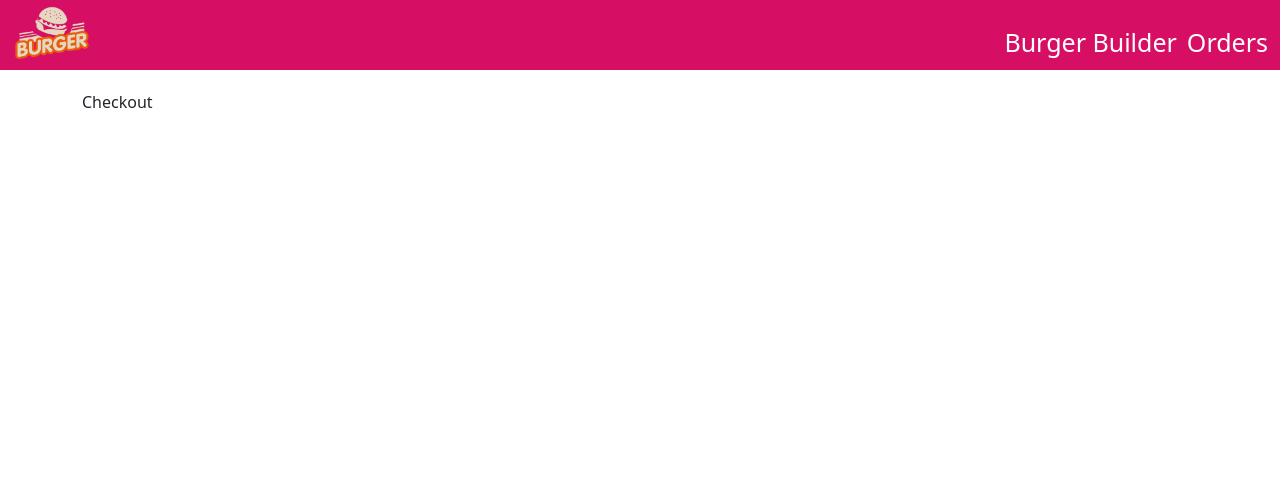
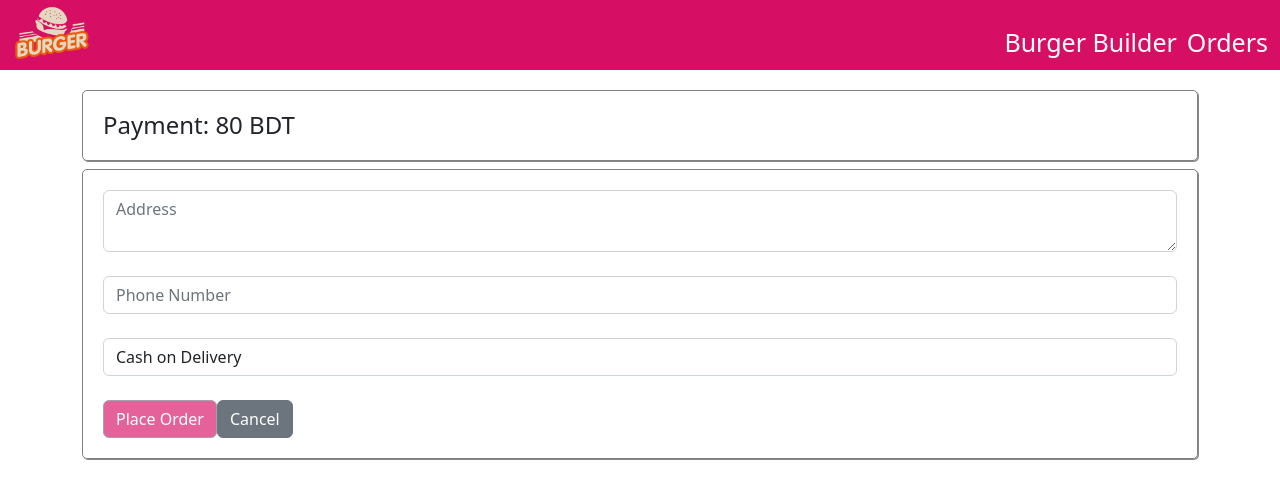
Before and after one commit to meshkatahmed/burger-builder, a React (Create React App) app: page /checkout in a window 1280 px wide. Shown: the top 498 px of the page. Built offline with nearby package versions, Linux system fonts and the light colour scheme.

Commit message:
Completed checkout component

```diff
--- a/src/components/BurgerBuilder/Controls/controls.js
+++ b/src/components/BurgerBuilder/Controls/controls.js
@@ -35,7 +35,11 @@ const Controls = props => {
                     }
                 </CardBody>
                 <CardFooter><h5>Price: <strong>{props.price}</strong> BDT</h5></CardFooter>
-                <Button disabled={!props.purchasable} onClick={props.toggleModal}>Order Now</Button>
+                <Button style={{backgroundColor: '#D70F64'}}
+                    disabled={!props.purchasable}
+                    onClick={props.toggleModal}>
+                        Order Now
+                </Button>
             </Card>
         </div>
     );
--- a/src/components/BurgerBuilder/burgerBuilder.js
+++ b/src/components/BurgerBuilder/burgerBuilder.js
@@ -64,8 +64,14 @@ class BurgerBuilder extends Component {
                         <Summary ingredients={this.props.ingredients}/>
                     </ModalBody>
                     <ModalFooter>
-                        <Button color='success' onClick={this.handleCheckout}>Continue to Checkout</Button>
-                        <Button color='secondary' onClick={this.toggleModal}>Cancel</Button>
+                        <Button style={{backgroundColor: '#D70F64'}}
+                            onClick={this.handleCheckout}>
+                                Continue to Checkout
+                        </Button>
+                        <Button color='secondary'
+                            onClick={this.toggleModal}>
+                                Cancel
+                        </Button>
                     </ModalFooter>
                 </Modal>
             </div>
--- a/src/components/Orders/Checkout/checkout.js
+++ b/src/components/Orders/Checkout/checkout.js
@@ -1,11 +1,136 @@
-import React from "react";
+import React,{Component} from "react";
+import { Modal,ModalBody,Button } from "reactstrap";
+import { connect } from "react-redux";
+import axios from 'axios';
+import Spinner from '../../Spinner/spinner';
+import {resetIngredients} from '../../../redux/actionCreators';
 
-const Checkout = props => {
-    return (
-        <div>
-            <p>Checkout</p>
-        </div>
-    );
+const mapStateToProps = state => {
+    return {
+        ingredients: state.ingredients,
+        totalPrice: state.totalPrice,
+        purchasable: state.purchasable,
+    }
+}
+const mapDispatchToProps = dispatch => {
+    return {
+        resetIngredients: () => dispatch(resetIngredients())
+    }
+}
+class Checkout extends Component {
+    state = {
+        values: {
+            deliveryAddress: '',
+            phone: '',
+            paymentType: 'Cash on delivery'
+        },
+        isLoading: false,
+        isModalOpen: false,
+        modalMsg: ''
+    }
+    goBack = () => {
+        this.props.history.goBack('/');
+    }
+    inputChangeHandler = (e) => {
+        this.setState({
+            values: {
+                ...this.state.values,
+                [e.target.name]: e.target.value
+            }
+        })
+    }
+    submitHandler = () => {
+        this.setState({isLoading: true});
+        const order = {
+            ingredients: this.props.ingredients,
+            customer: this.state.values,
+            price: this.props.totalPrice,
+            orderTime: new Date()
+        }
+        axios.post('https://react-burger-builder-f10e3-default-rtdb.firebaseio.com/orders.json',order)
+                    .then(response => {
+                        if (response.status === 200) {
+                            this.setState({
+                                isLoading: false,
+                                isModalOpen: true,
+                                modalMsg: 'Order Placed Successfully!'
+                            });
+                            this.props.resetIngredients();
+                        }
+                        else
+                            this.setState({
+                                isLoading: false,
+                                isModalOpen: true,
+                                modalMsg: 'Something went wrong, order again!'
+                            })
+                    })
+                    .catch(err => {
+                        this.setState({
+                            isLoading: false,
+                            isModalOpen: true,
+                            modalMsg: 'Something went wrong, order again'
+                        })
+                    });
+    }
+    render() {
+        let form = (
+            <div>
+                <h4 style={{
+                    border: '1px solid grey',
+                    boxShadow: '1px 1px #888888',
+                    borderRadius: '5px',
+                    padding: '20px'
+                }}>Payment: {this.props.totalPrice} BDT</h4>
+                <form style={{
+                    border: '1px solid grey',
+                    boxShadow: '1px 1px #888888',
+                    borderRadius: '5px',
+                    padding: '20px'
+                }}>
+                    <textarea name="deliveryAddress"
+                        value={this.state.values.deliveryAddress}
+                        className="form-control" placeholder="Address"
+                        onChange={(e)=>this.inputChangeHandler(e)}>
+                    </textarea>
+                    <br/>
+                    <input name="phone" className="form-control"
+                        value={this.state.values.phone}
+                        placeholder="Phone Number"
+                        onChange={(e)=>this.inputChangeHandler(e)}
+                    />
+                    <br/>
+                    <select name="paymentType" className="form-control"
+                        value={this.state.values.paymentType}
+                        onChange={(e)=>this.inputChangeHandler(e)}>
+                            <option value='Cash on delivery'>
+                                Cash on Delivery
+                            </option>
+                            <option value='Bkash'>Bkash</option>
+                    </select>
+                    <br/>
+                    <Button style={{backgroundColor:'#D70F64'}}
+                        className="mr-auto" onClick={this.submitHandler}
+                        disabled={!this.props.purchasable}>
+                            Place Order
+                    </Button>
+                    <Button color="secondary" className="ml-1"
+                        onClick={this.goBack}>
+                            Cancel
+                    </Button>
+                </form>
+            </div>
+        );
+        return (
+            <div>
+                {this.state.isLoading ? <Spinner /> : form}
+                <Modal isOpen={this.state.isModalOpen} onClick={this.goBack}>
+                    <ModalBody>
+                        <p>{this.state.modalMsg}</p>
+                    </ModalBody>
+                </Modal>
+            </div>
+        );
+    }
 }
 
-export default Checkout;
+export default connect(mapStateToProps,mapDispatchToProps)(Checkout);
--- /dev/null
+++ b/src/components/Spinner/spinner.css
@@ -0,0 +1,69 @@
+.loader {
+    color: #ff0080;
+    font-size: 20px;
+    margin: 100px auto;
+    width: 1em;
+    height: 1em;
+    border-radius: 50%;
+    position: relative;
+    text-indent: -9999em;
+    -webkit-animation: load4 1.3s infinite linear;
+    animation: load4 1.3s infinite linear;
+    -webkit-transform: translateZ(0);
+    -ms-transform: translateZ(0);
+    transform: translateZ(0);
+  }
+  @-webkit-keyframes load4 {
+    0%,
+    100% {
+      box-shadow: 0 -3em 0 0.2em, 2em -2em 0 0em, 3em 0 0 -1em, 2em 2em 0 -1em, 0 3em 0 -1em, -2em 2em 0 -1em, -3em 0 0 -1em, -2em -2em 0 0;
+    }
+    12.5% {
+      box-shadow: 0 -3em 0 0, 2em -2em 0 0.2em, 3em 0 0 0, 2em 2em 0 -1em, 0 3em 0 -1em, -2em 2em 0 -1em, -3em 0 0 -1em, -2em -2em 0 -1em;
+    }
+    25% {
+      box-shadow: 0 -3em 0 -0.5em, 2em -2em 0 0, 3em 0 0 0.2em, 2em 2em 0 0, 0 3em 0 -1em, -2em 2em 0 -1em, -3em 0 0 -1em, -2em -2em 0 -1em;
+    }
+    37.5% {
+      box-shadow: 0 -3em 0 -1em, 2em -2em 0 -1em, 3em 0em 0 0, 2em 2em 0 0.2em, 0 3em 0 0em, -2em 2em 0 -1em, -3em 0em 0 -1em, -2em -2em 0 -1em;
+    }
+    50% {
+      box-shadow: 0 -3em 0 -1em, 2em -2em 0 -1em, 3em 0 0 -1em, 2em 2em 0 0em, 0 3em 0 0.2em, -2em 2em 0 0, -3em 0em 0 -1em, -2em -2em 0 -1em;
+    }
+    62.5% {
+      box-shadow: 0 -3em 0 -1em, 2em -2em 0 -1em, 3em 0 0 -1em, 2em 2em 0 -1em, 0 3em 0 0, -2em 2em 0 0.2em, -3em 0 0 0, -2em -2em 0 -1em;
+    }
+    75% {
+      box-shadow: 0em -3em 0 -1em, 2em -2em 0 -1em, 3em 0em 0 -1em, 2em 2em 0 -1em, 0 3em 0 -1em, -2em 2em 0 0, -3em 0em 0 0.2em, -2em -2em 0 0;
+    }
+    87.5% {
+      box-shadow: 0em -3em 0 0, 2em -2em 0 -1em, 3em 0 0 -1em, 2em 2em 0 -1em, 0 3em 0 -1em, -2em 2em 0 0, -3em 0em 0 0, -2em -2em 0 0.2em;
+    }
+  }
+  @keyframes load4 {
+    0%,
+    100% {
+      box-shadow: 0 -3em 0 0.2em, 2em -2em 0 0em, 3em 0 0 -1em, 2em 2em 0 -1em, 0 3em 0 -1em, -2em 2em 0 -1em, -3em 0 0 -1em, -2em -2em 0 0;
+    }
+    12.5% {
+      box-shadow: 0 -3em 0 0, 2em -2em 0 0.2em, 3em 0 0 0, 2em 2em 0 -1em, 0 3em 0 -1em, -2em 2em 0 -1em, -3em 0 0 -1em, -2em -2em 0 -1em;
+    }
+    25% {
+      box-shadow: 0 -3em 0 -0.5em, 2em -2em 0 0, 3em 0 0 0.2em, 2em 2em 0 0, 0 3em 0 -1em, -2em 2em 0 -1em, -3em 0 0 -1em, -2em -2em 0 -1em;
+    }
+    37.5% {
+      box-shadow: 0 -3em 0 -1em, 2em -2em 0 -1em, 3em 0em 0 0, 2em 2em 0 0.2em, 0 3em 0 0em, -2em 2em 0 -1em, -3em 0em 0 -1em, -2em -2em 0 -1em;
+    }
+    50% {
+      box-shadow: 0 -3em 0 -1em, 2em -2em 0 -1em, 3em 0 0 -1em, 2em 2em 0 0em, 0 3em 0 0.2em, -2em 2em 0 0, -3em 0em 0 -1em, -2em -2em 0 -1em;
+    }
+    62.5% {
+      box-shadow: 0 -3em 0 -1em, 2em -2em 0 -1em, 3em 0 0 -1em, 2em 2em 0 -1em, 0 3em 0 0, -2em 2em 0 0.2em, -3em 0 0 0, -2em -2em 0 -1em;
+    }
+    75% {
+      box-shadow: 0em -3em 0 -1em, 2em -2em 0 -1em, 3em 0em 0 -1em, 2em 2em 0 -1em, 0 3em 0 -1em, -2em 2em 0 0, -3em 0em 0 0.2em, -2em -2em 0 0;
+    }
+    87.5% {
+      box-shadow: 0em -3em 0 0, 2em -2em 0 -1em, 3em 0 0 -1em, 2em 2em 0 -1em, 0 3em 0 -1em, -2em 2em 0 0, -3em 0em 0 0, -2em -2em 0 0.2em;
+    }
+  }
--- /dev/null
+++ b/src/components/Spinner/spinner.js
@@ -0,0 +1,8 @@
+import React from 'react';
+import './spinner.css';
+
+const Spinner = () => {
+    return (<div class="loader">Loading...</div>);
+}
+
+export default Spinner;
--- a/src/redux/actionCreators.js
+++ b/src/redux/actionCreators.js
@@ -19,3 +19,9 @@ export const updatePurchasable = () => {
         type: actionTypes.UPDATE_PURCHASABLE,
     }
 }
+
+export const resetIngredients = () => {
+    return {
+        type: actionTypes.RESET_INGREDIENTS,
+    }
+}
--- a/src/redux/actionTypes.js
+++ b/src/redux/actionTypes.js
@@ -1,3 +1,4 @@
 export const ADD_INGREDIENT = 'ADD_INGREDIENT';
 export const REMOVE_INGREDIENT = 'REMOVE_INGTREDIENT';
 export const UPDATE_PURCHASABLE = 'UPDATE_PURCHASABLE';
+export const RESET_INGREDIENTS = 'RESET_INGREDIENTS';
--- a/src/redux/reducer.js
+++ b/src/redux/reducer.js
@@ -47,6 +47,18 @@ export const reducer = (state=INITIAL_STATE, action) => {
                 ...state,
                 purchasable: sum > 0
             }
+        case actionTypes.RESET_INGREDIENTS:
+            return {
+                ...state,
+                ingredients: [
+                    {type: 'salad',amount: 0},
+                    {type: 'cheese',amount: 0},
+                    {type: 'meat',amount: 0},
+                ],
+                totalPrice: 80,
+                purchasable: false
+            }
+
         default:
             return state;
 
```
